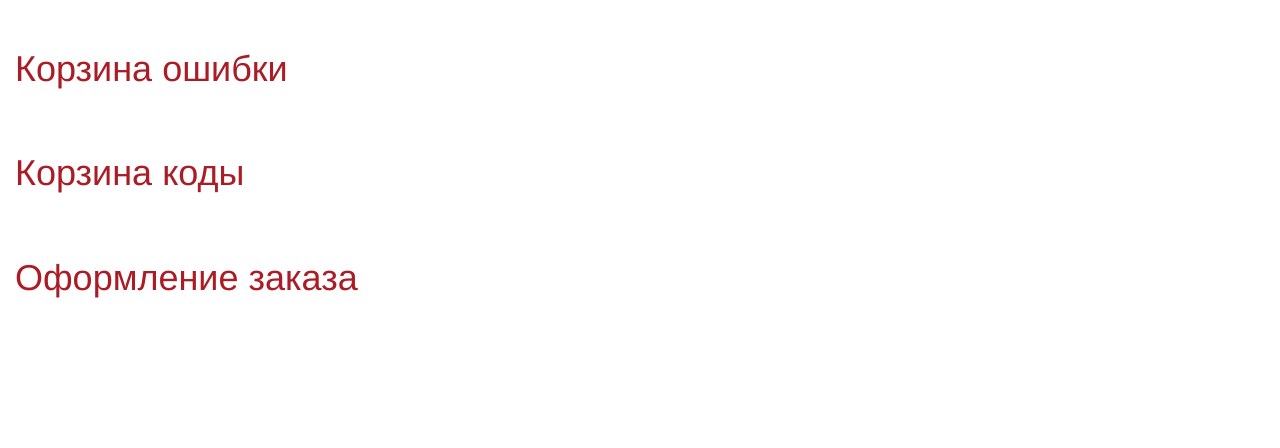
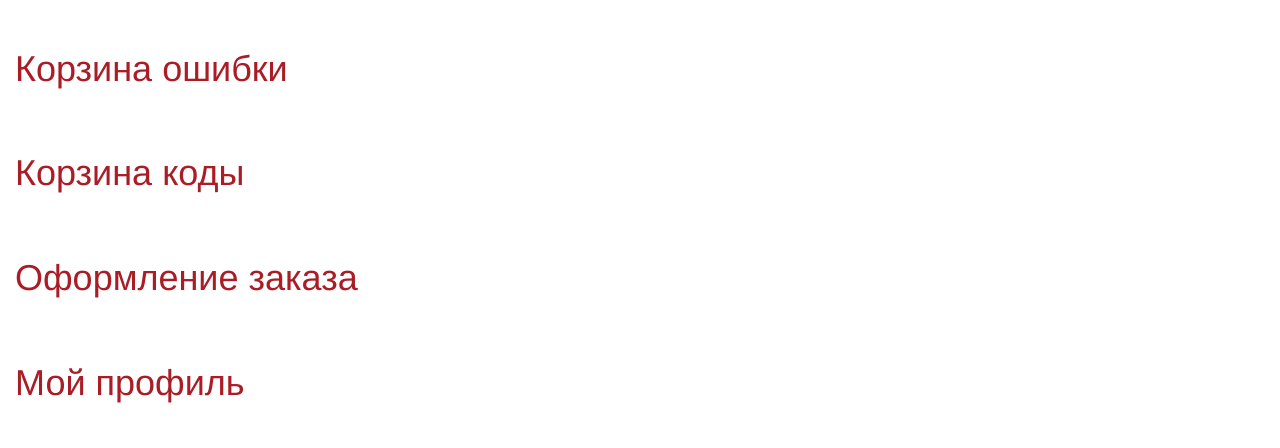
Before and after one commit to WesmaWiki/primovello, a website: page #src/pages/page-navigation.html in a window 1280 px wide. Shown: the part 998-1446 px from the top of the page. Drawn offline with nearby package versions, Linux system fonts and the light colour scheme; files that its build step writes are made by us from their sources; files whose address does not match are found by name.

Commit message:
edits 26

```diff
--- a/#src/pages/page-navigation.html
+++ b/#src/pages/page-navigation.html
@@ -26,6 +26,8 @@
                         <a href="./page-basket-code.html" class="page-navigation__item">Корзина коды</a>
 
                         <a href="./page-order-product.html" class="page-navigation__item">Оформление заказа</a>
+
+                        <a href="./page-profile.html" class="page-navigation__item">Мой профиль</a>
                     </div>
                 </div>
 
```
Also changed, not shown: dist/page-navigation.html.
